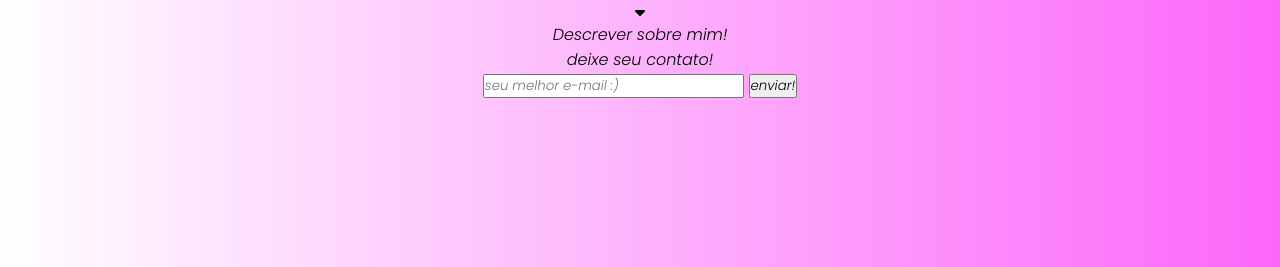
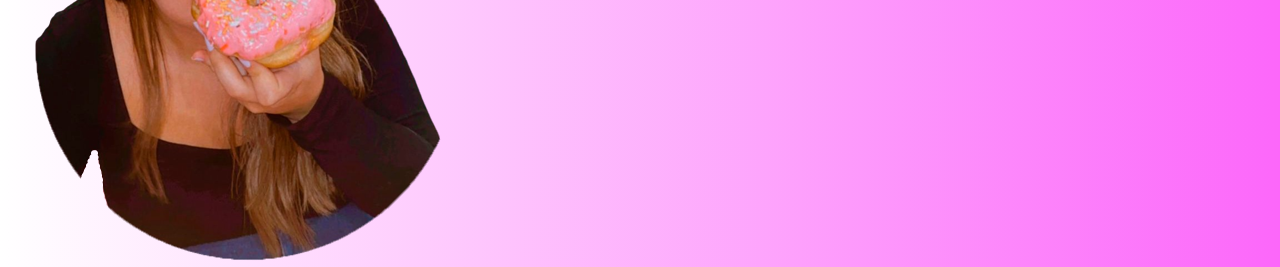
Before and after one commit to pereirathalita/portfolio, a plain HTML site: page index.html in a window 1280 px wide. Shown: the part 238-505 px from the top of the page. Drawn offline with Linux system fonts and the light colour scheme.

Commit message:
definir width

```diff
--- a/index.html
+++ b/index.html
@@ -14,7 +14,7 @@
 <body>
     <header>
         <div>
-            <img src="./fotodecapa-removebg-preview.png" alt="Foto de capa">
+            <img src="./image/fotodecapa-removebg-preview.png" alt="Foto de capa">
         </div>
 
         <ul>
--- a/style.css
+++ b/style.css
@@ -36,3 +36,21 @@ body {
 .container .name h5 {
     font-size: 30px;
 }
+
+#about p {
+    max-width: 600px;
+    margin: 0 auto;
+}
+
+.form {
+    width: 40%;
+    margin: 0 auto;
+}
+
+.form input {
+    width: 50%;
+}
+
+.form button {
+    width: 15%;
+}
```
